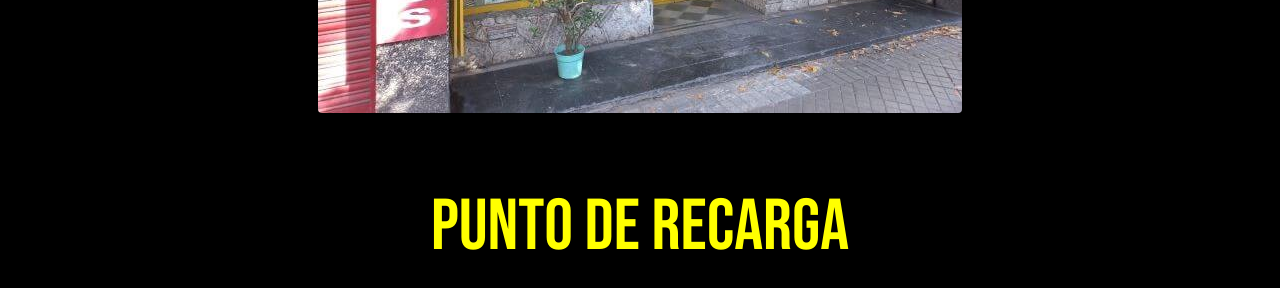
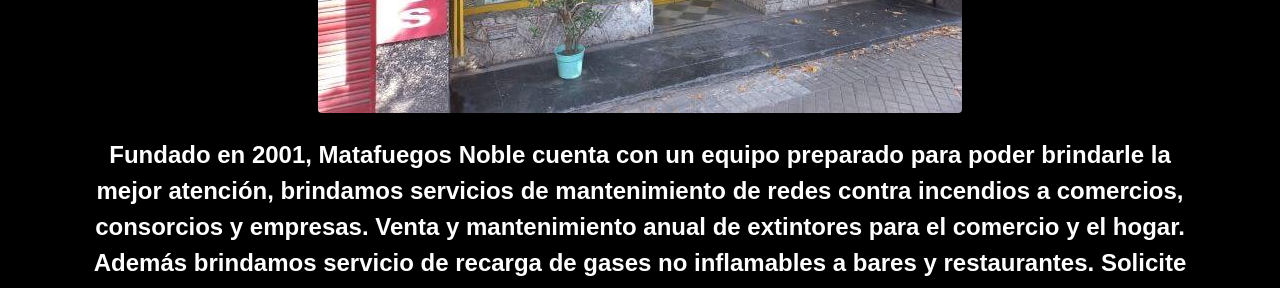
Before and after one commit to konstantinowivo/matafuegos-noble_37115, a website: page index.html in a window 1280 px wide. Shown: the part 954-1242 px from the top of the page. Drawn offline with nearby package versions, Linux system fonts and the light colour scheme.

Commit message:
cambios en index

```diff
--- a/index.html
+++ b/index.html
@@ -67,6 +67,8 @@
           <img src="recursos/frente_noble.jpg" class="figure-img img-fluid rounded" alt="frente local">
           <figcaption class="figure-caption"></figcaption>
         </figure>
+          <p>Fundado en 2001, Matafuegos Noble cuenta con un equipo preparado para poder brindarle la mejor atención, brindamos servicios de mantenimiento de redes contra incendios a comercios, consorcios y empresas. Venta y mantenimiento anual de extintores para el comercio y el hogar. Además brindamos servicio de recarga de gases no inflamables a bares y restaurantes. Solicite su retiro o cotización sin cargo las 24 horas de día!
+          </p>
       </div>
     </article>
     </section>
```
